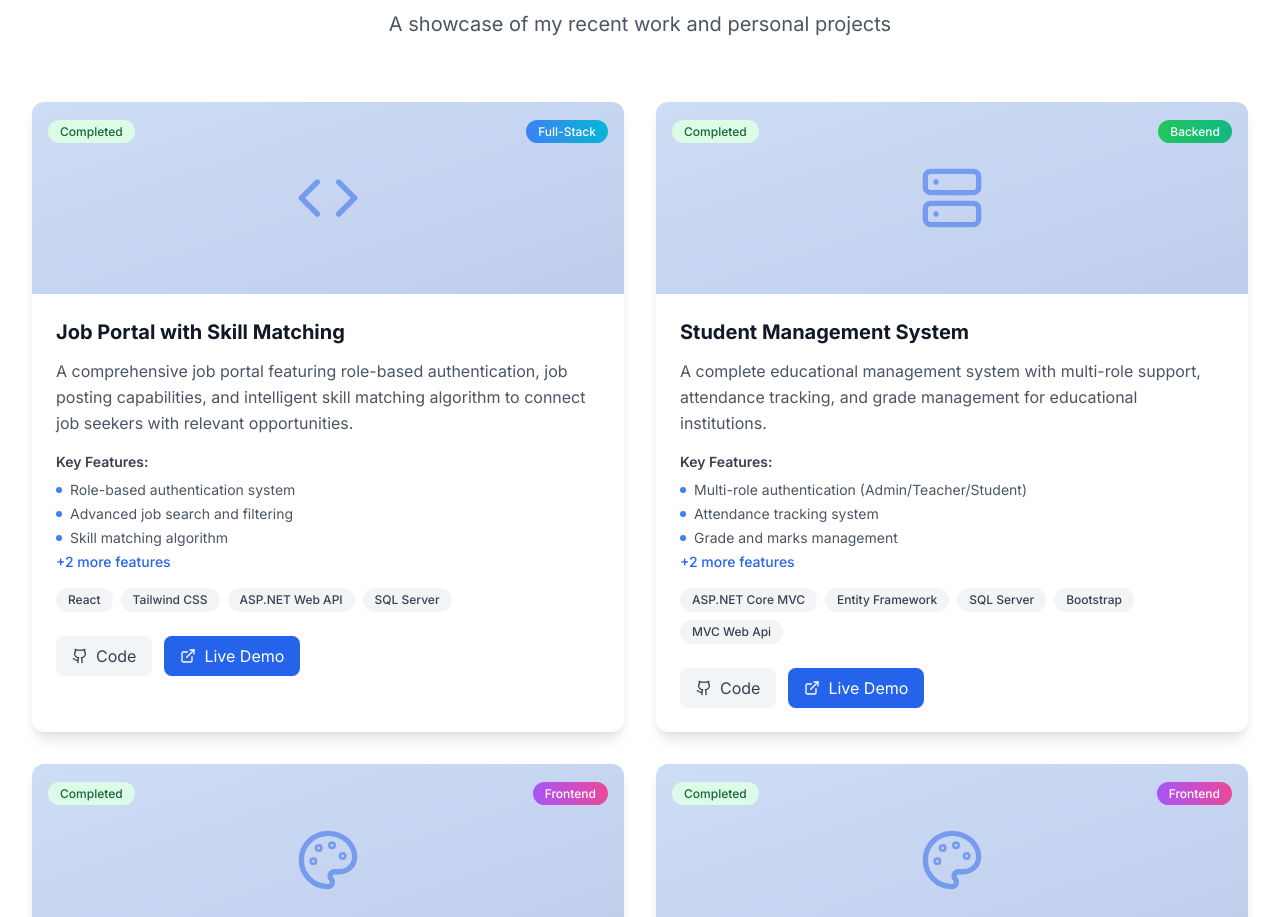
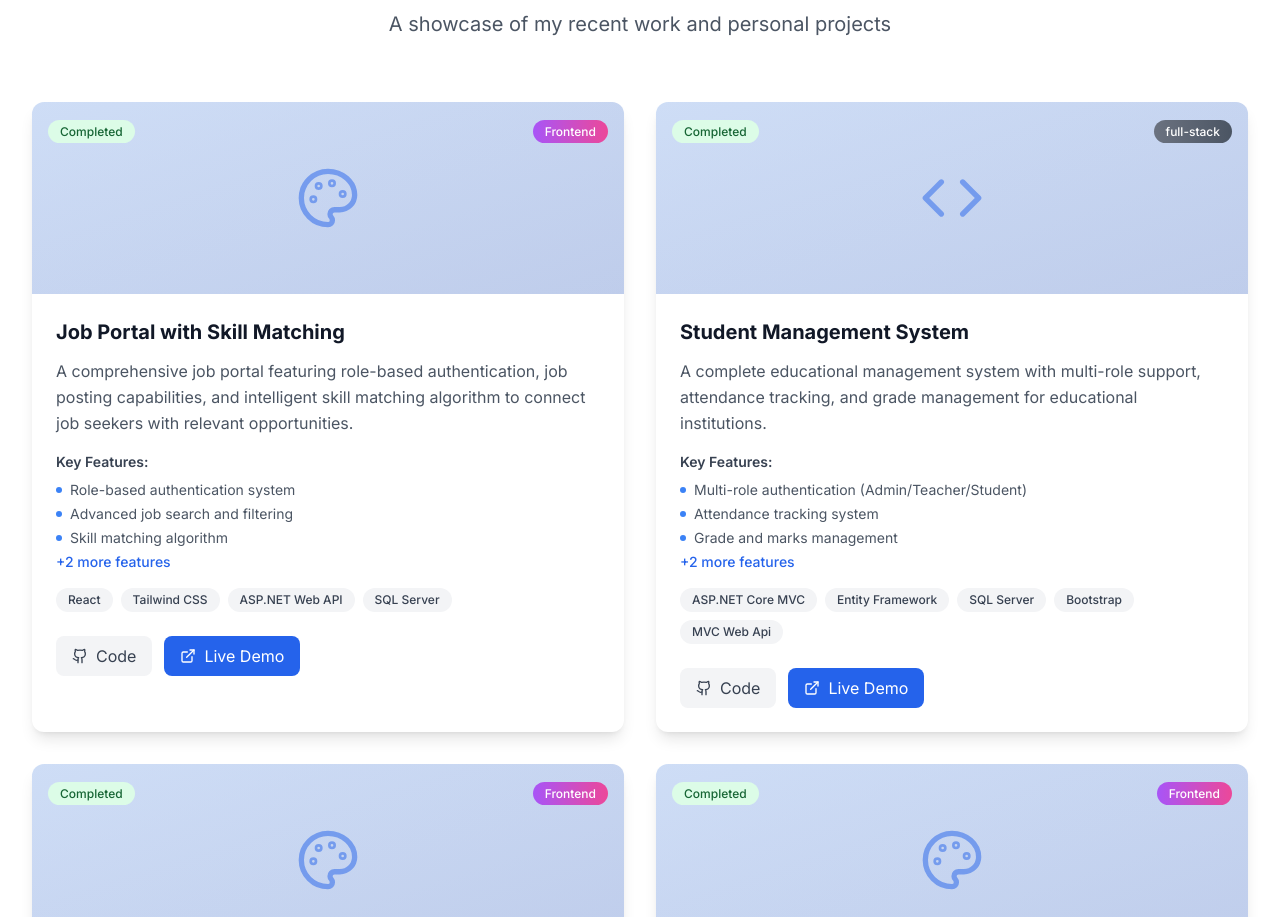
Before and after one commit to AbdullahRana18/react-portfolio, a React (Vite) app: page / in a window 1280 px wide. Shown: the part 2860-3777 px from the top of the page. Built offline with nearby package versions, Linux system fonts and the light colour scheme.

Commit message:
update project

```diff
--- a/src/components/Projects.jsx
+++ b/src/components/Projects.jsx
@@ -19,16 +19,16 @@ const Projects = () => {
         'Real-time notifications',
         'Admin dashboard for job management'
       ],
-      github: 'https://github.com/abdullah-rana/job-portal',
-      live: 'https://job-portal-demo.vercel.app',
+      github: 'https://github.com/AbdullahRana18/job-portal-skill-matching',
+      live: 'https://job-portal-skill-matching.vercel.app/',
       status: 'Completed',
-      category: 'Full-Stack'
+      category: 'Frontend'
     },
     {
       title: 'Student Management System',
       description: 'A complete educational management system with multi-role support, attendance tracking, and grade management for educational institutions.',
       image: '/api/placeholder/600/400',
-      technologies: ['ASP.NET Core MVC', 'Entity Framework', 'SQL Server', 'Bootstrap','MVC Web Api'],
+      technologies: ['ASP.NET Core MVC', 'Entity Framework', 'SQL Server', 'Bootstrap', 'MVC Web Api'],
       features: [
         'Multi-role authentication (Admin/Teacher/Student)',
         'Attendance tracking system',
@@ -39,7 +39,7 @@ const Projects = () => {
       github: 'https://github.com/AbdullahRana18/SchoolManagementSystem',
       live: 'https://student-mgmt-demo.vercel.app',
       status: 'Completed',
-      category: 'Backend'
+      category: 'full-stack'
     },
     {
       title: 'Foodpanda Clone',
```
Lines whose indentation alone changed are shown as unchanged.
